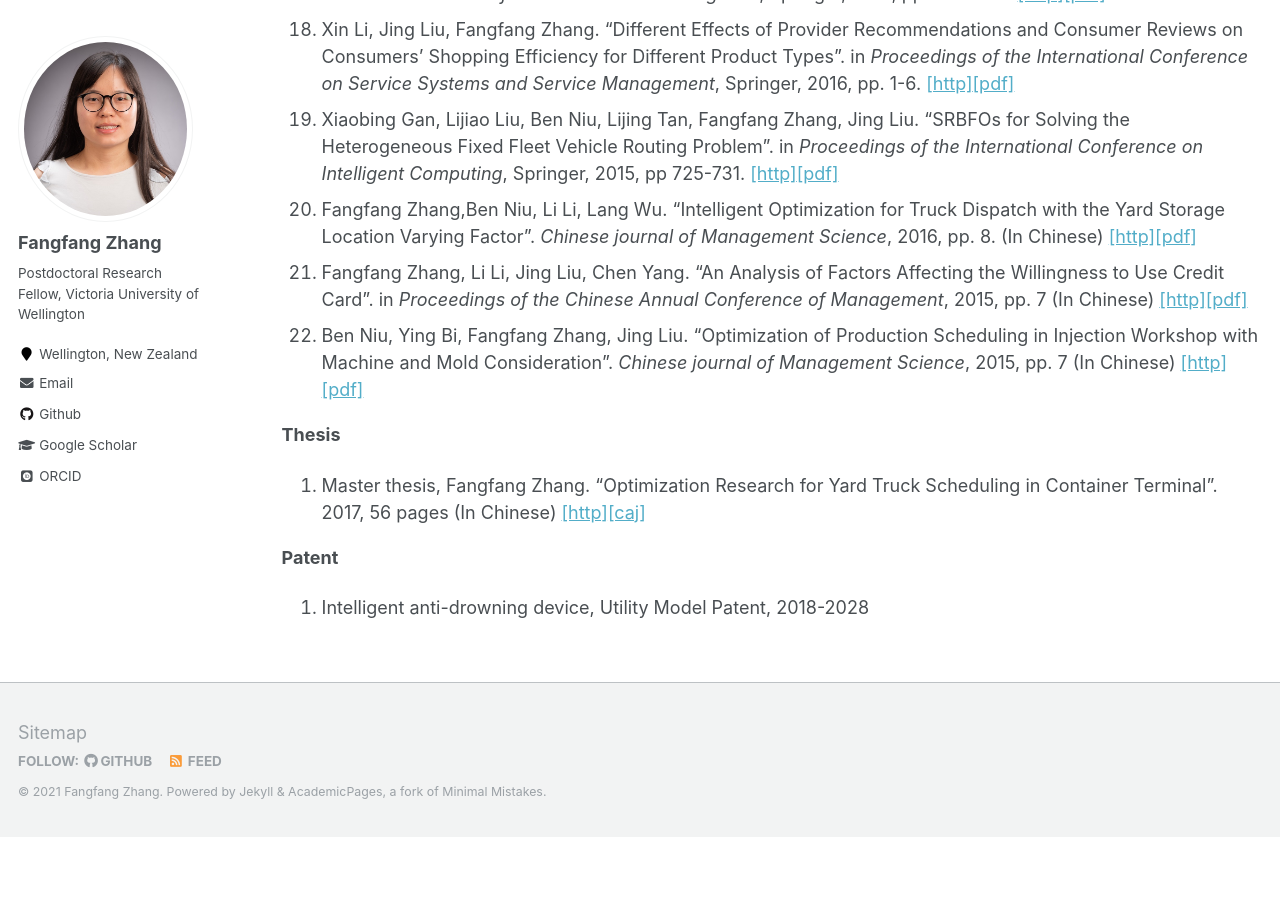
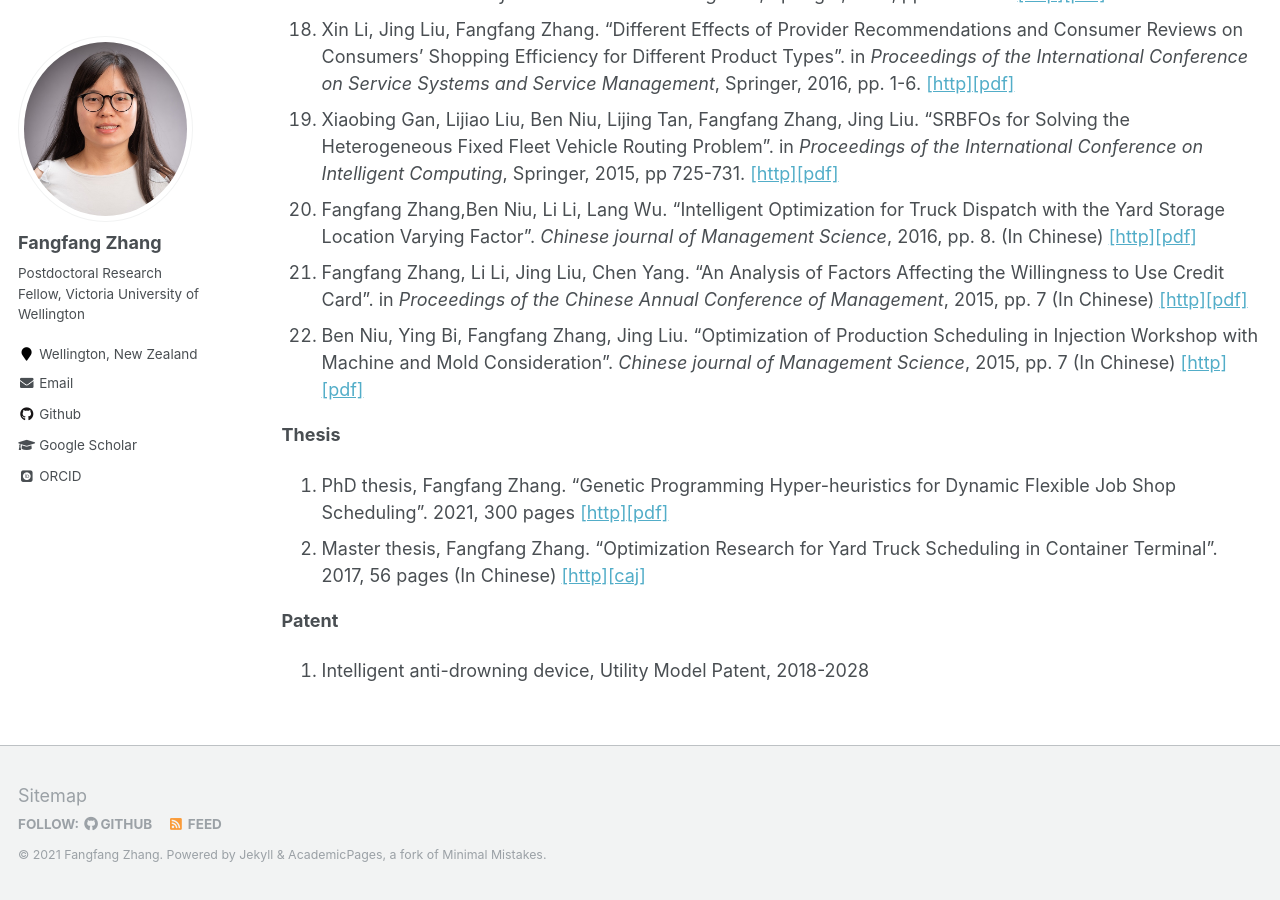
Before and after one commit to fangfang-zhang/fangfang-zhang.github.io, a Jekyll site: the page built from _pages/publications.md, in a window 1280 px wide and 900 px high, scrolled down 2522 px. Built offline with Jekyll 4.4.1, drawn with Linux system fonts in a browser that asks for light colours; some web fonts are replaced; before the commit the page ends 3359 px from its top, so only the background shows below that.

Commit message:
add PhD thesis

```diff
--- a/_pages/publications.md
+++ b/_pages/publications.md
@@ -40,7 +40,8 @@ To get the BibTex of the full papers, please download from [here](https://github
 22.  Ben Niu, Ying Bi, Fangfang Zhang, Jing Liu. “Optimization of Production Scheduling in Injection Workshop with Machine and Mold Consideration”. <i>Chinese journal of Management Science</i>, 2015, pp. 7 (In Chinese) [[http]](https://www.cnki.com.cn/Article/CJFDTotal-ZGGK2015S1034.htm)[[pdf]](https://github.com/fangfang-zhang/fangfang-zhang.github.io/blob/master/files/%5B2015%5D%20%E8%80%83%E8%99%91%E4%BA%86%E6%9C%BA%E5%99%A8%E5%92%8C%E6%A8%A1%E5%85%B7%E7%BB%B4%E6%8A%A4%E7%9A%84%E6%B3%A8%E5%A1%91%E8%BD%A6%E9%97%B4%E7%94%9F%E4%BA%A7%E8%B0%83%E5%BA%A6%E6%99%BA%E8%83%BD%E4%BC%98%E5%8C%96_%E7%89%9B%E5%A5%94.pdf)
 
 **Thesis**
-1. Master thesis, Fangfang Zhang. "Optimization Research for Yard Truck Scheduling in Container Terminal". 2017, 56 pages (In Chinese) [[http]](https://cdmd.cnki.com.cn/Article/CDMD-10590-1017812977.htm)[[caj]](https://github.com/fangfang-zhang/fangfang-zhang.github.io/blob/master/files/%5B2017%5D%20%E9%9B%86%E8%A3%85%E7%AE%B1%E7%A0%81%E5%A4%B4%E9%9B%86%E5%8D%A1%E8%B0%83%E5%BA%A6%E4%BC%98%E5%8C%96%E7%A0%94%E7%A9%B6_%E5%BC%A0%E8%8A%B3%E8%8A%B3.caj)
+1. PhD thesis, Fangfang Zhang. "Genetic Programming Hyper-heuristics for Dynamic Flexible Job Shop Scheduling". 2021, 300 pages [[http]](https://openaccess.wgtn.ac.nz/account/articles/16528677)[[pdf]](https://github.com/fangfang-zhang/fangfang-zhang.github.io/blob/master/files/%5B2017%5D%20%E9%9B%86%E8%A3%85%E7%AE%B1%E7%A0%81%E5%A4%B4%E9%9B%86%E5%8D%A1%E8%B0%83%E5%BA%A6%E4%BC%98%E5%8C%96%E7%A0%94%E7%A9%B6_%E5%BC%A0%E8%8A%B3%E8%8A%B3.caj)
+2. Master thesis, Fangfang Zhang. "Optimization Research for Yard Truck Scheduling in Container Terminal". 2017, 56 pages (In Chinese) [[http]](https://cdmd.cnki.com.cn/Article/CDMD-10590-1017812977.htm)[[caj]](https://github.com/fangfang-zhang/fangfang-zhang.github.io/blob/master/files/%5B2017%5D%20%E9%9B%86%E8%A3%85%E7%AE%B1%E7%A0%81%E5%A4%B4%E9%9B%86%E5%8D%A1%E8%B0%83%E5%BA%A6%E4%BC%98%E5%8C%96%E7%A0%94%E7%A9%B6_%E5%BC%A0%E8%8A%B3%E8%8A%B3.caj)
 
 **Patent**
 1. Intelligent anti-drowning device, Utility Model Patent, 2018-2028
```
Also changed, not shown: 2 other files.
